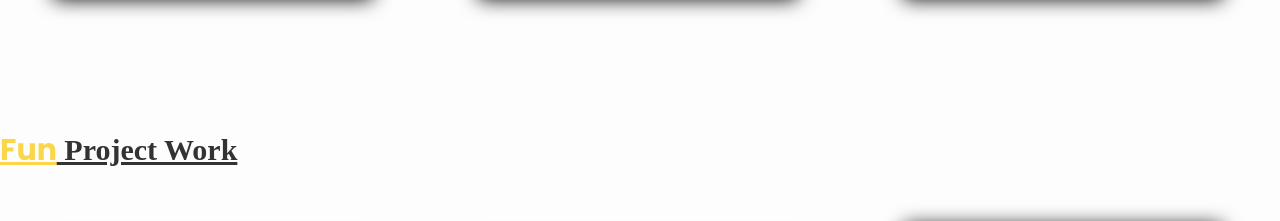
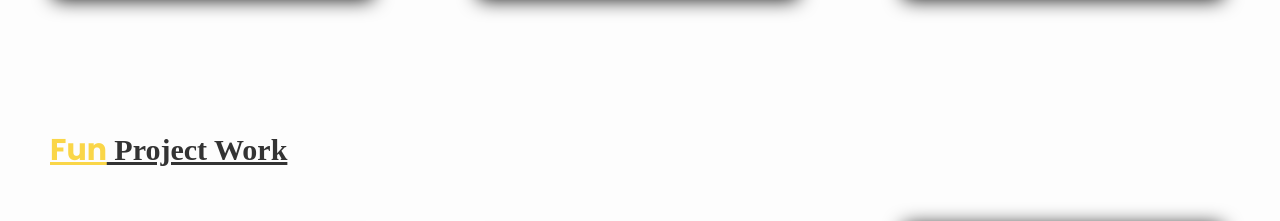
Before and after one commit to vishalll01/Vishal-sPortfolio, a plain HTML site: page project.html in a window 1280 px wide. Shown: the part 1422-1643 px from the top of the page. Drawn offline with nearby package versions, Linux system fonts and the light colour scheme; files whose address does not match are found by name.

Commit message:
Update project.html

```diff
--- a/project.html
+++ b/project.html
@@ -222,7 +222,7 @@
 
                 <!-- Fun Project Wrok -->
                 <div class="FunProject">
-                    <h1 style="text-decoration: underline;"> <span
+                    <h1 style="text-decoration: underline; margin-left: 50px;"> <span
                             style="color: #fad648; text-decoration: underline;">Fun</span> Project Work</h1>
                 </div>
 
```
